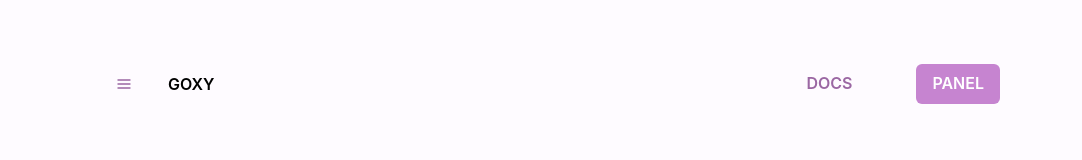
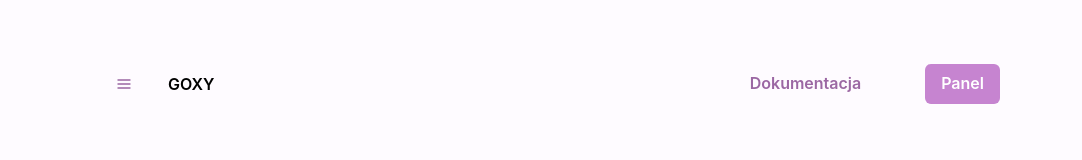
Before and after one commit to wajwuz/kiep-front, a Next.js app: page / in a window 1280 px wide. Shown: the top 160 px of the page, without its empty margins (88-1170 px from the left). Built offline with nearby package versions, Linux system fonts and the light colour scheme.

Commit message:
Dostrojenia wg. krytyków

```diff
--- a/components/footer.tsx
+++ b/components/footer.tsx
@@ -95,7 +95,7 @@ const Column = ({ title, links, text }: ColumnProps) => (
     <VStack alignItems="start">
         <Heading fontSize="1.5rem" marginRight="1rem">{title}</Heading>
         {links.map(link => (
-            <Link key={link.title} href={link.href} color="#333" fontSize="1.25rem">{link.title}</Link>
+            <Link key={link.title} href={link.href} color="#333" fontSize="1.25rem" isExternal>{link.title}</Link>
         ))}
 
         {text && <Text paddingBottom="1rem">
--- a/components/navbar.tsx
+++ b/components/navbar.tsx
@@ -128,7 +128,7 @@ const Important = (props: ButtonProps) => (
 const Docs = (props: ButtonProps) => (
     <Link href={DOCS_URL}>
         <Button variant="ghost" marginLeft="3rem" {...props}>
-            DOCS
+            Dokumentacja
         </Button>
     </Link>
 )
@@ -136,7 +136,7 @@ const Docs = (props: ButtonProps) => (
 const Panel = (props: ButtonProps) => (
     <Link href={PANEL_URL}>
         <Button colorScheme="pink" marginLeft="3rem" {...props}>
-            PANEL
+            Panel
         </Button>
     </Link>
 )
--- a/pages/index.tsx
+++ b/pages/index.tsx
@@ -250,7 +250,7 @@ type PlanProps = {
 const Plan = ({ name, price, pro = false, children }: PlanProps) => (
   <Box
     width="21rem"
-    height="24.25rem"
+    height="25.25rem"
     borderRadius="25"
     borderWidth="1px"
     borderColor={pro ? "#C684D0" : "#CDC4CC"}
```
